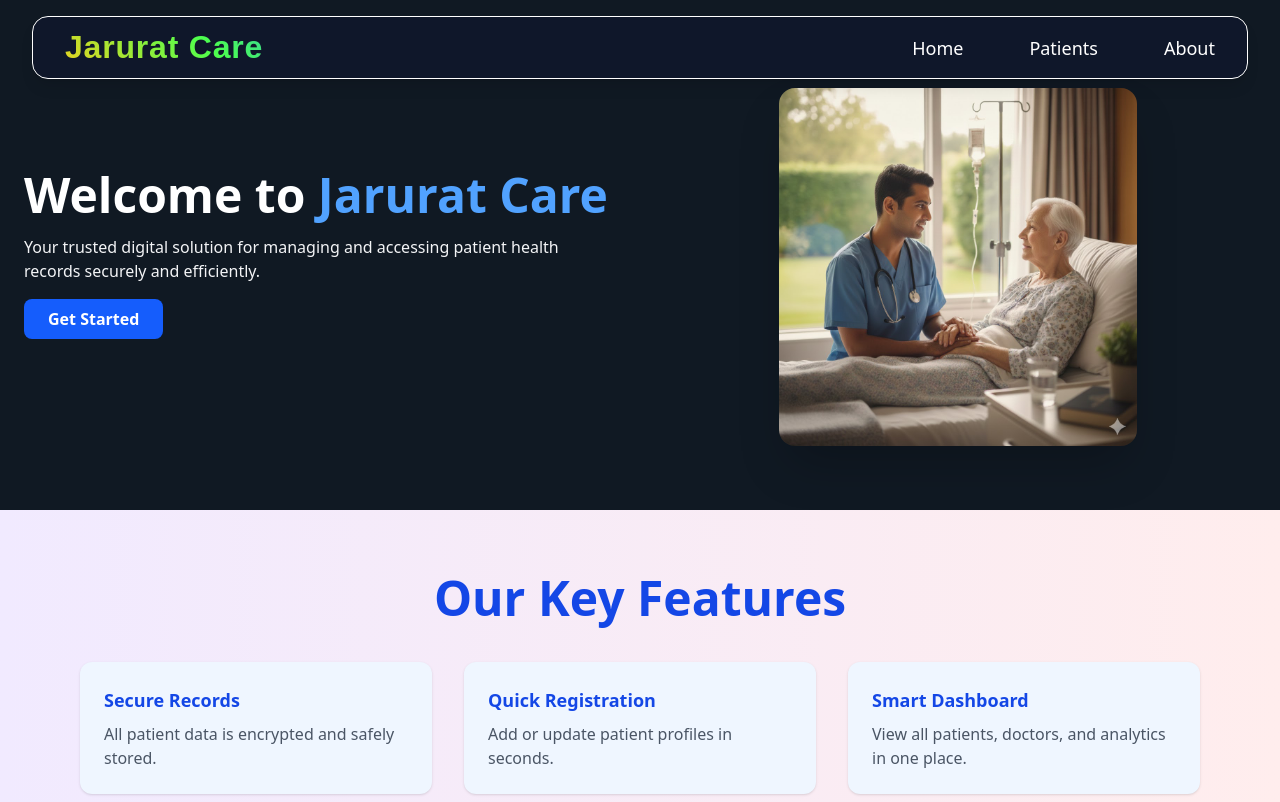
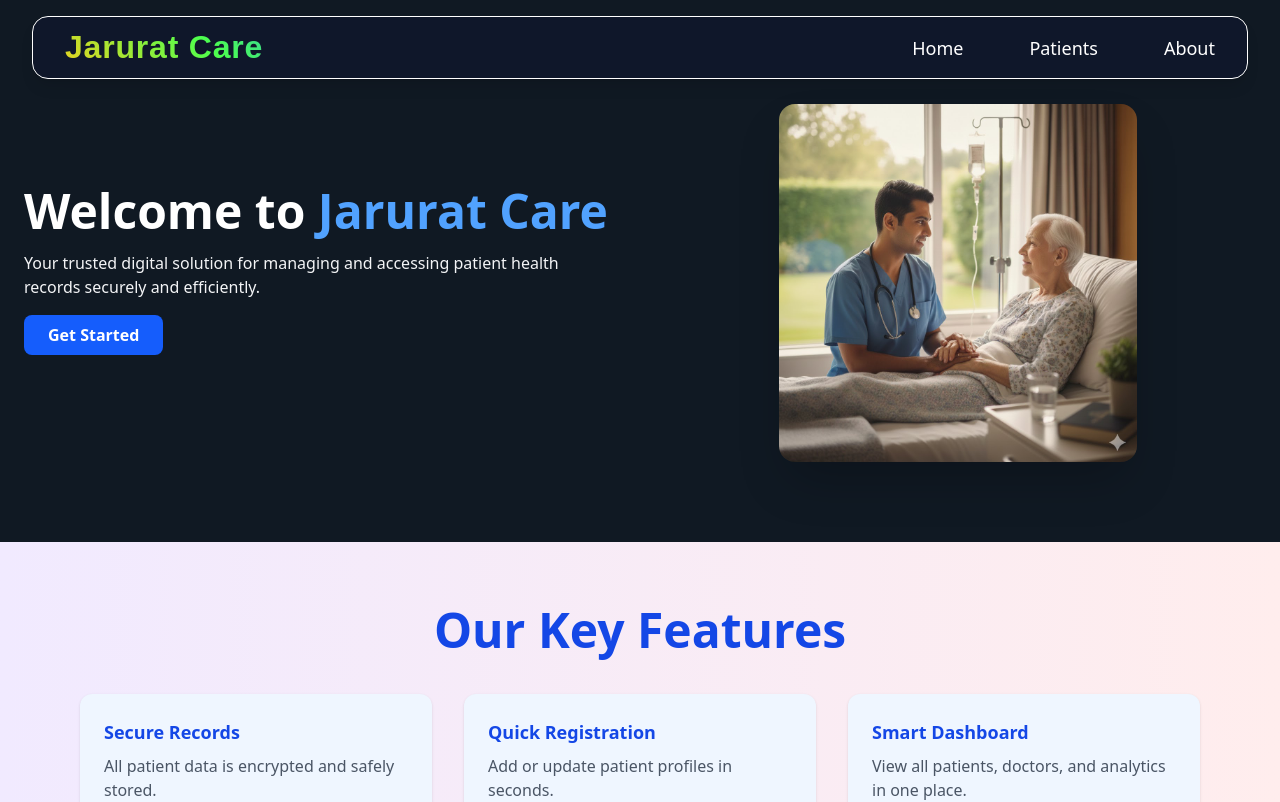
Before and after one commit to raushan-sinha/jarurat-care, a React (Vite) app: page / in a window 1280 px wide. Shown: the top 802 px of the page. Built offline with nearby package versions, Linux system fonts and the light colour scheme; some icons are missing.

Commit message:
Style updated with padding

```diff
--- a/src/pages/Home/sections/Welcome.jsx
+++ b/src/pages/Home/sections/Welcome.jsx
@@ -10,7 +10,7 @@ export default function Welcome() {
     }
 
     return (
-        <section className="bg-[#101923] py-16">
+        <section className="bg-[#101923] py-20">
             <div className="container mx-auto px-6 flex flex-col-reverse md:flex-row items-center justify-between gap-10">
                 {/* Left Side - Text Content */}
                 <div className="text-center md:text-left flex-1">
```
